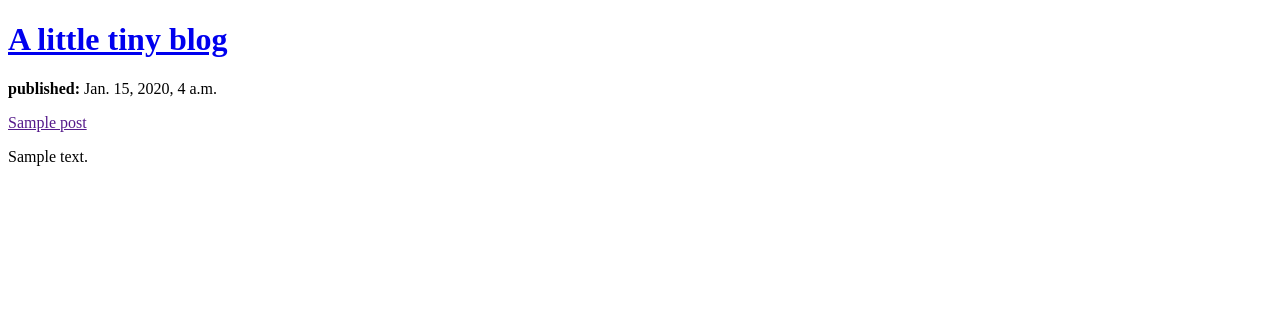
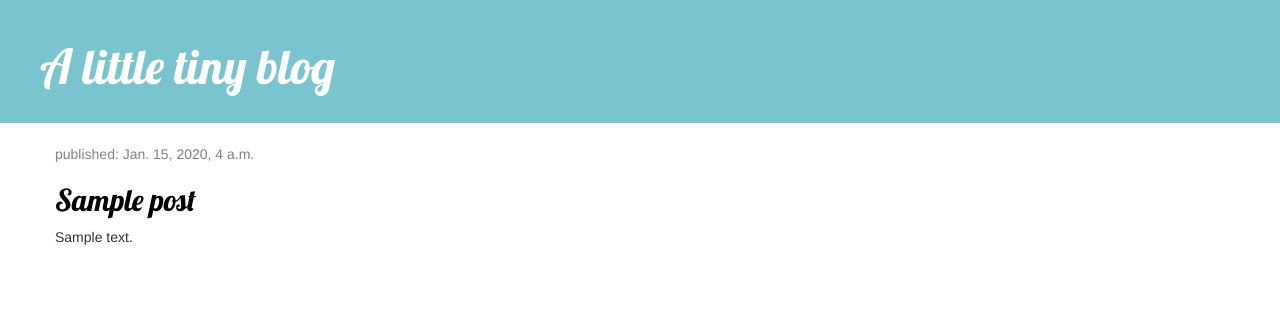
Before and after one commit to amyhenning/django-tutorial, a Django app: template blog/templates/blog/post_list.html in a window 1280 px wide. Shown: the top 316 px of the page. Run offline with Django 3.2, Linux system fonts and the light colour scheme; the template is opened without the code that fills it: values that come from a table or form of the project are taken from there, others are empty; tables that the repository leaves empty hold one stand-in row (values such as "Sample post"); some libraries are stand-ins or nearby versions.

Commit message:
Added CSS and updated templates

```diff
--- /dev/null
+++ b/blog/static/css/blog.css
@@ -0,0 +1,58 @@
+body {
+}
+
+h1 a, h2 a {
+  color: #79c4ce;
+  font-family: 'Lobster';
+}
+
+h1 a:hover, h2 a:hover {
+  color: #79c4ce;
+}
+
+.page-header {
+    background-color: #79c4ce;
+    margin-top: 0;
+    padding: 20px 20px 20px 40px;
+}
+
+.page-header h1, .page-header h1 a, .page-header h1 a:visited, .page-header h1 a:active {
+    color: #ffffff;
+    font-size: 36pt;
+    text-decoration: none;
+}
+
+.content {
+    margin-left: 40px;
+}
+
+h1, h2, h3, h4 {
+    font-family: 'Lobster', cursive;
+}
+
+.date {
+    color: #828282;
+}
+
+.save {
+    float: right;
+}
+
+.post-form textarea, .post-form input {
+    width: 100%;
+}
+
+.top-menu, .top-menu:hover, .top-menu:visited {
+    color: #ffffff;
+    float: right;
+    font-size: 26pt;
+    margin-right: 20px;
+}
+
+.post {
+    margin-bottom: 70px;
+}
+
+.post h2 a, .post h2 a:visited {
+    color: #000000;
+}
--- /dev/null
+++ b/blog/templates/blog/base.html
@@ -0,0 +1,27 @@
+{% load static %}
+
+<!DOCTYPE html>
+<html>
+  <head>
+    <title>A little tiny blog</title>
+    <link rel="stylesheet" href="//maxcdn.bootstrapcdn.com/bootstrap/3.2.0/css/bootstrap.min.css">
+    <link rel="stylesheet" href="//maxcdn.bootstrapcdn.com/bootstrap/3.2.0/css/bootstrap-theme.min.css">
+    <link rel="stylesheet" href="{% static 'css/blog.css' %}">
+    <link href="//fonts.googleapis.com/css?family=Lobster&subset=latin,latin-ext" rel="stylesheet" type="text/css">
+  </head>
+  <body>
+    <div class="page-header">
+      <h1><a href="/">A little tiny blog</a></h1>
+    </div>
+
+    <div class="content container">
+      <div class="row">
+        <div class="col-md-8">
+          {% block content %}
+          {% endblock %}
+        </div>
+      </div>
+    </div>
+
+  </body>
+</html>
--- a/blog/templates/blog/post_list.html
+++ b/blog/templates/blog/post_list.html
@@ -1,20 +1,13 @@
-<!DOCTYPE html>
-<html>
-  <head>
-    <title>A little tiny blog</title>
-  </head>
-  <body>
-    <div>
-      <h1><a href="/">A little tiny blog</a></h1>
-    </div>
+{% extends 'blog/base.html' %}
 
-    {% for post in posts %}
-      <div>
-        <p><strong>published:</strong> {{ post.published_date }}</p>
-        <p><a href="">{{ post.title }}</a></p>
-        <p>{{ post.text|linebreaksbr }}</p>
+{% block content %}
+  {% for post in posts %}
+      <div class="post">
+          <div class="date">
+              <p>published: {{ post.published_date }}</p>
+          </div>
+          <h2><a href="">{{ post.title }}</a></h2>
+          <p>{{ post.text|linebreaksbr }}</p>
       </div>
-    {% endfor %}
-
-  </body>
-</html>
+  {% endfor %}
+{% endblock %}
```
